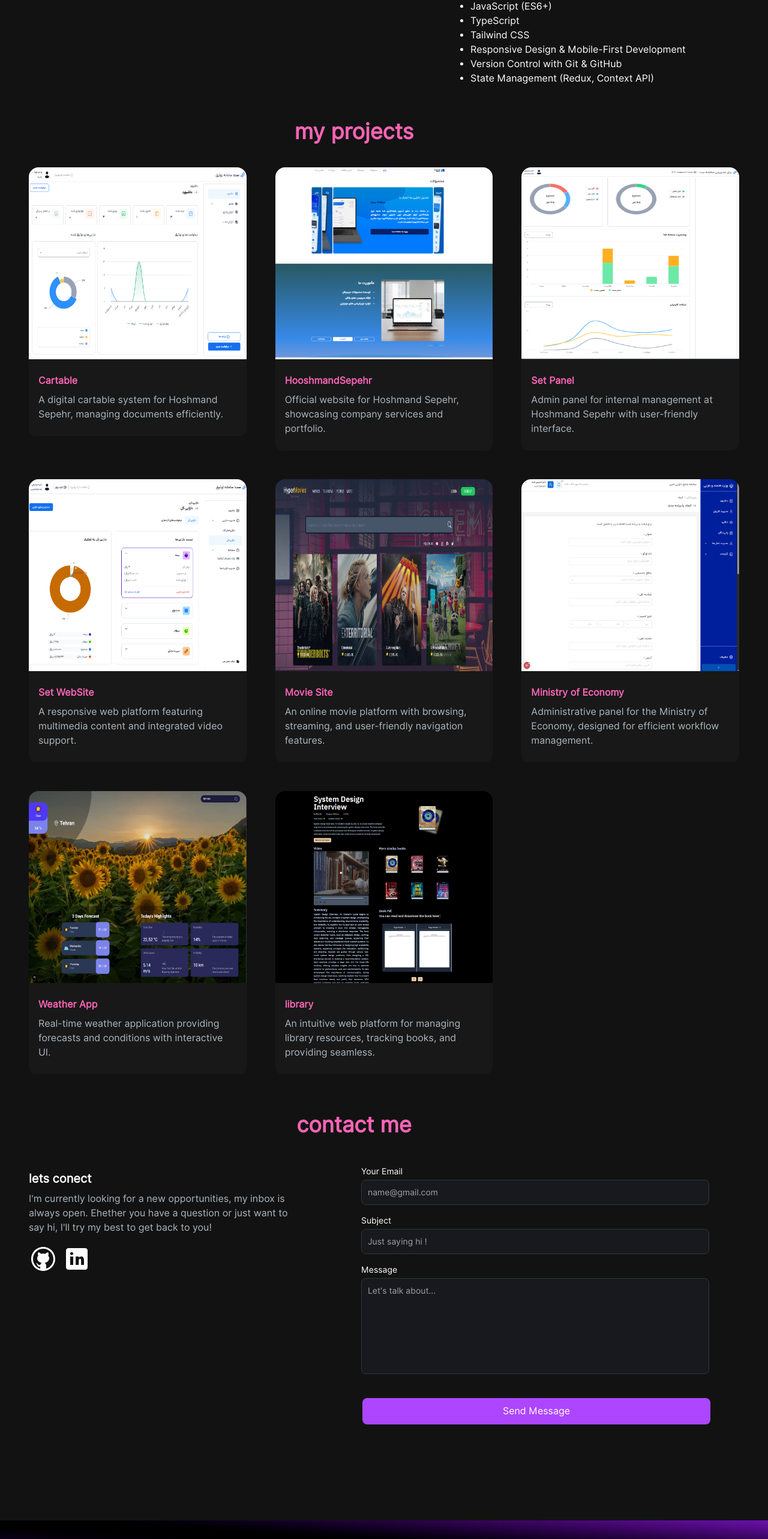
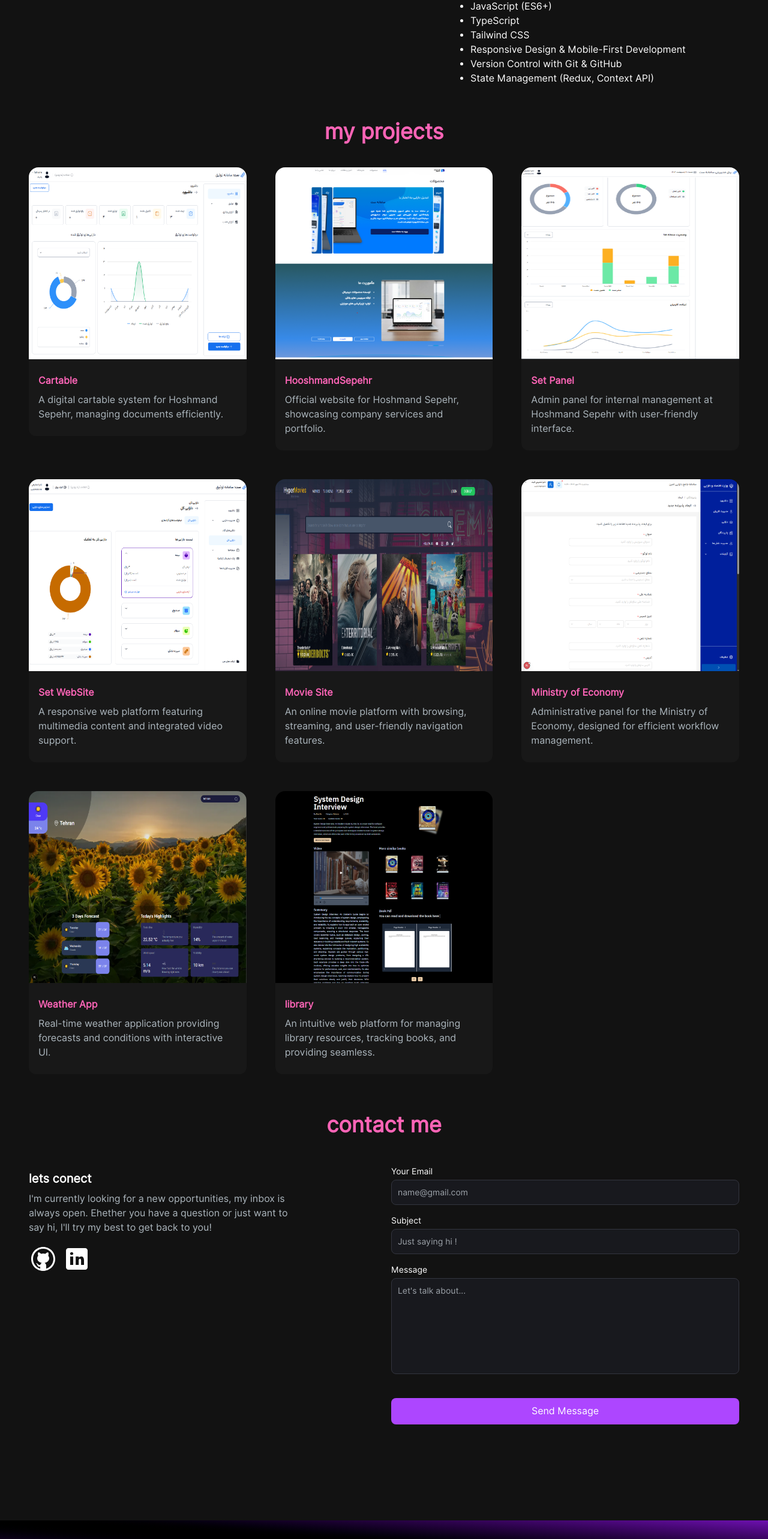
Before and after one commit to taniaa-sh/MyPortfolio, a Next.js app: page / in a window 1280 px wide. Shown: the part 1398-3964 px from the top of the page at 60% size. Built offline with nearby package versions, Linux system fonts and the light colour scheme.

Commit message:
fix ui bug

```diff
--- a/components/EmailSection.jsx
+++ b/components/EmailSection.jsx
@@ -27,31 +27,19 @@ const EmailSection = () => {
       viewport={{ once: true }}
       transition={{ duration: 0.6, ease: "easeOut" }}
     >
-      <motion.h4
-        whileInView={{ opacity: 1, x: -50 }}
-        initial={{ opacity: 0, x: 0 }}
-        viewport={{ once: true }}
-        transition={{ duration: 0.6, ease: "easeOut" }}
-        className="font-semibold text-2xl md:text-4xl text-center text-pink-400"
-        id="projects"
-      >
+      <h4 className="flex justify-center items-center font-semibold text-2xl md:text-4xl !text-center text-pink-400">
         contact me
-      </motion.h4>
+      </h4>
 
       <motion.section
-        className="grid xl:grid-cols-2 py-12 !gap-6 md:gap-12 relative"
+        className="w-full grid xl:grid-cols-2 py-12 !gap-6 md:gap-12 relative"
         id="contact"
         whileInView={{ opacity: 1 }}
         initial={{ opacity: 0 }}
         transition={{ duration: 0.6, ease: "easeOut" }}
         viewport={{ once: true }}
       >
-        <motion.div
-          whileInView={{ opacity: 1, y: 0 }}
-          initial={{ opacity: 0, y: 50 }}
-          transition={{ duration: 0.6, ease: "easeOut" }}
-          viewport={{ once: true }}
-        >
+        <div>
           <h5 className="text-xl font-bold text-white my-2">lets conect</h5>
           <p className="text-[#ADB7BE] !mb-4 max-w-md">
             I'm currently looking for a new opportunities, my inbox is always
@@ -62,27 +50,21 @@ const EmailSection = () => {
             <Link href={"https://github.com/taniaa-sh"} target="_blank">
               <Image src={GithubIcon} alt="" />
             </Link>
-            <Link href={"https://linkedin.com/in/tania-shafiee"} target="_blank">
+            <Link
+              href={"https://linkedin.com/in/tania-shafiee"}
+              target="_blank"
+            >
               <Image src={LinkdinIcon} alt="" />
             </Link>
           </div>
-        </motion.div>
+        </div>
 
-        <motion.div
-          whileInView={{ opacity: 1, y: 0 }}
-          initial={{ opacity: 0, y: 50 }}
-          transition={{ duration: 0.6, ease: "easeOut" }}
-          viewport={{ once: true }}
-          className="ml-10 xl:ml-0"
+        <div>
+          <form
+            onSubmit={handleSubmit}
+            className="flex flex-col gap-4 justify-center items-center self-center w-full"
           >
-          <form onSubmit={handleSubmit} className="flex flex-col gap-4 justify-center items-center self-center w-full">
-            <motion.div
-              whileInView={{ opacity: 1, x: -50 }}
-              initial={{ opacity: 0, x: 0 }}
-              transition={{ duration: 0.6, ease: "easeOut", delay: 0.2 }}
-              viewport={{ once: true }}
-              className="w-full"
-            >
+            <div className="w-full">
               <label
                 htmlFor="email"
                 className="text-white block !mb-1 text-sm font-medium"
@@ -97,15 +79,9 @@ const EmailSection = () => {
                 placeholder="name@gmail.com"
                 className="p-2.5 rounded-lg bg-[#18191E] border border-[#33353F] placeholder-[#9CA2A9] text-gray-100 text-sm block w-full"
               />
-            </motion.div>
+            </div>
 
-            <motion.div
-              whileInView={{ opacity: 1, x: -50 }}
-              initial={{ opacity: 0, x: 0 }}
-              transition={{ duration: 0.6, ease: "easeOut", delay: 0.3 }}
-              viewport={{ once: true }}
-              className="w-full"
-            >
+            <div className="w-full">
               <label
                 htmlFor="subject"
                 className="text-white block !mb-1 text-sm font-medium"
@@ -120,15 +96,9 @@ const EmailSection = () => {
                 placeholder="Just saying hi !"
                 className="p-2.5 rounded-lg bg-[#18191E] border border-[#33353F] placeholder-[#9CA2A9] text-gray-100 text-sm block w-full"
               />
-            </motion.div>
+            </div>
 
-            <motion.div
-              whileInView={{ opacity: 1, x: -50 }}
-              initial={{ opacity: 0, x: 0 }}
-              transition={{ duration: 0.6, ease: "easeOut", delay: 0.4 }}
-              viewport={{ once: true }}
-              className="!mb-6 w-full"
-            >
+            <div className="!mb-6 w-full">
               <label
                 htmlFor="message"
                 className="text-white block text-sm !mb-2 font-medium"
@@ -144,22 +114,18 @@ const EmailSection = () => {
                 placeholder="Let's talk about..."
                 className="p-2.5 -mt-1 resize-none h-40 rounded-lg bg-[#18191E] border border-[#33353F] placeholder-[#9CA2A9] text-gray-100 text-sm block w-full"
               />
-            </motion.div>
+            </div>
 
-           <div className="w-full mr-24">
-             <motion.button
-            //  whileInView={{ opacity: 1, x: -50 }}
-            //   initial={{ opacity: 0, x: 0 }}
-            //   transition={{ duration: 0.6, ease: "easeOut", delay: 0.4 }}
-            //   viewport={{ once: true }}
+            <div className="w-full">
+              <button
                 type="submit"
                 className="bg-purple-500 hover:bg-purple-600 text-white font-medium py-2.5 !px-5 rounded-lg w-full cursor-pointer"
               >
                 Send Message
-            </motion.button>
+              </button>
             </div>
           </form>
-        </motion.div>
+        </div>
       </motion.section>
     </motion.div>
   );
--- a/components/ProjectSection.jsx
+++ b/components/ProjectSection.jsx
@@ -110,16 +110,9 @@ const ProjectSection = () => {
 
   return (
     <>
-      <motion.h4
-        whileInView={{ opacity: 1, x: -50 }}
-        initial={{ opacity: 0, x: 0 }}
-        viewport={{ once: true }}
-        transition={{ duration: 0.6, ease: "easeOut" }}
-        className="!mb-10 !mt-20 lg:!mt-0 font-semibold text-2xl md:text-4xl text-center text-pink-400"
-        id="projects"
-      >
+      <h4 className="!mb-10 !mt-20 lg:!mt-0 font-semibold text-2xl md:text-4xl text-center text-pink-400">
         my projects
-      </motion.h4>
+      </h4>
       {/* <div className="text-white flex flex-row justify-center items-center gap-2 py-6">
             <ProjectTag
             onClick={handleTagChange}
```
Lines whose indentation alone changed are shown as unchanged.
